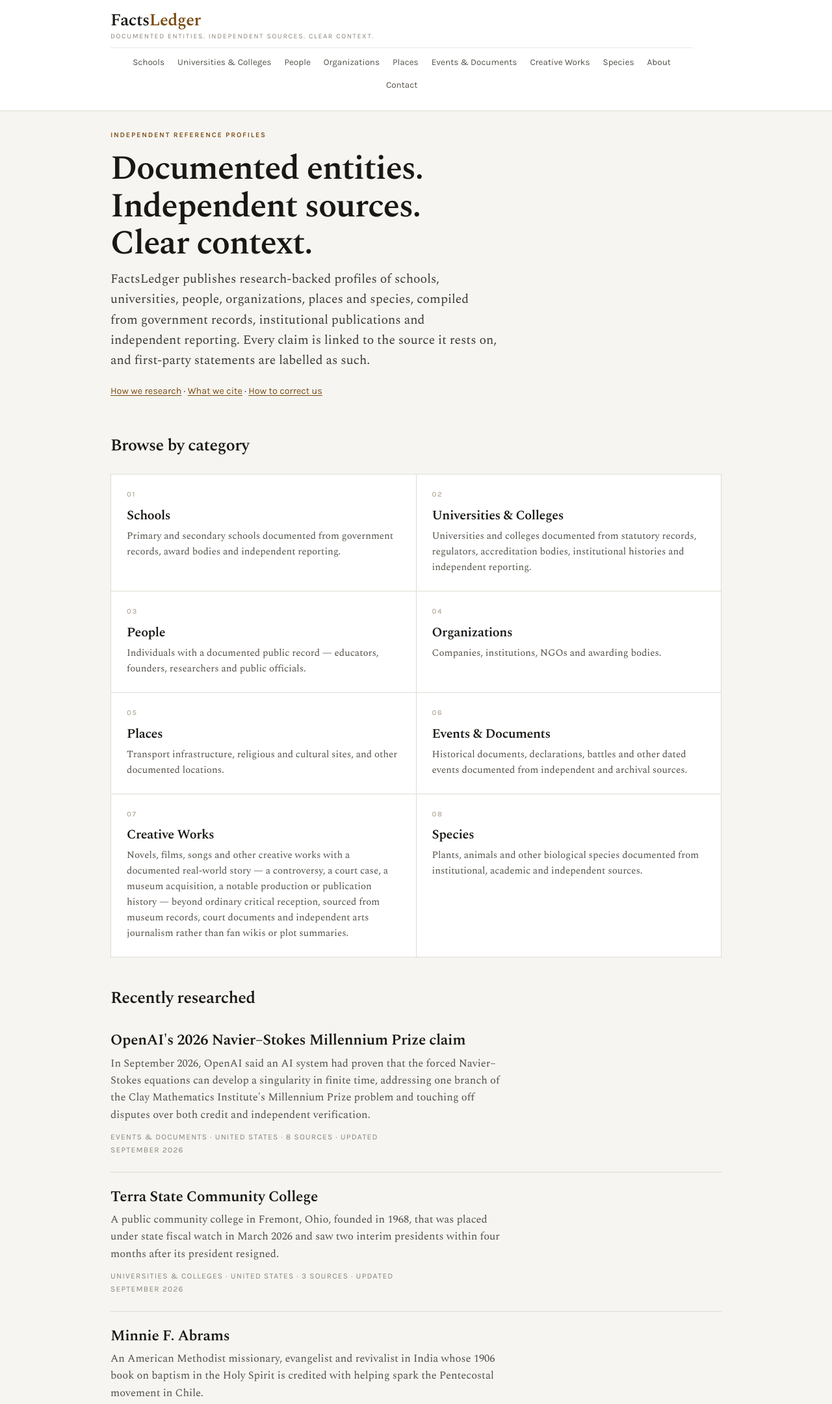
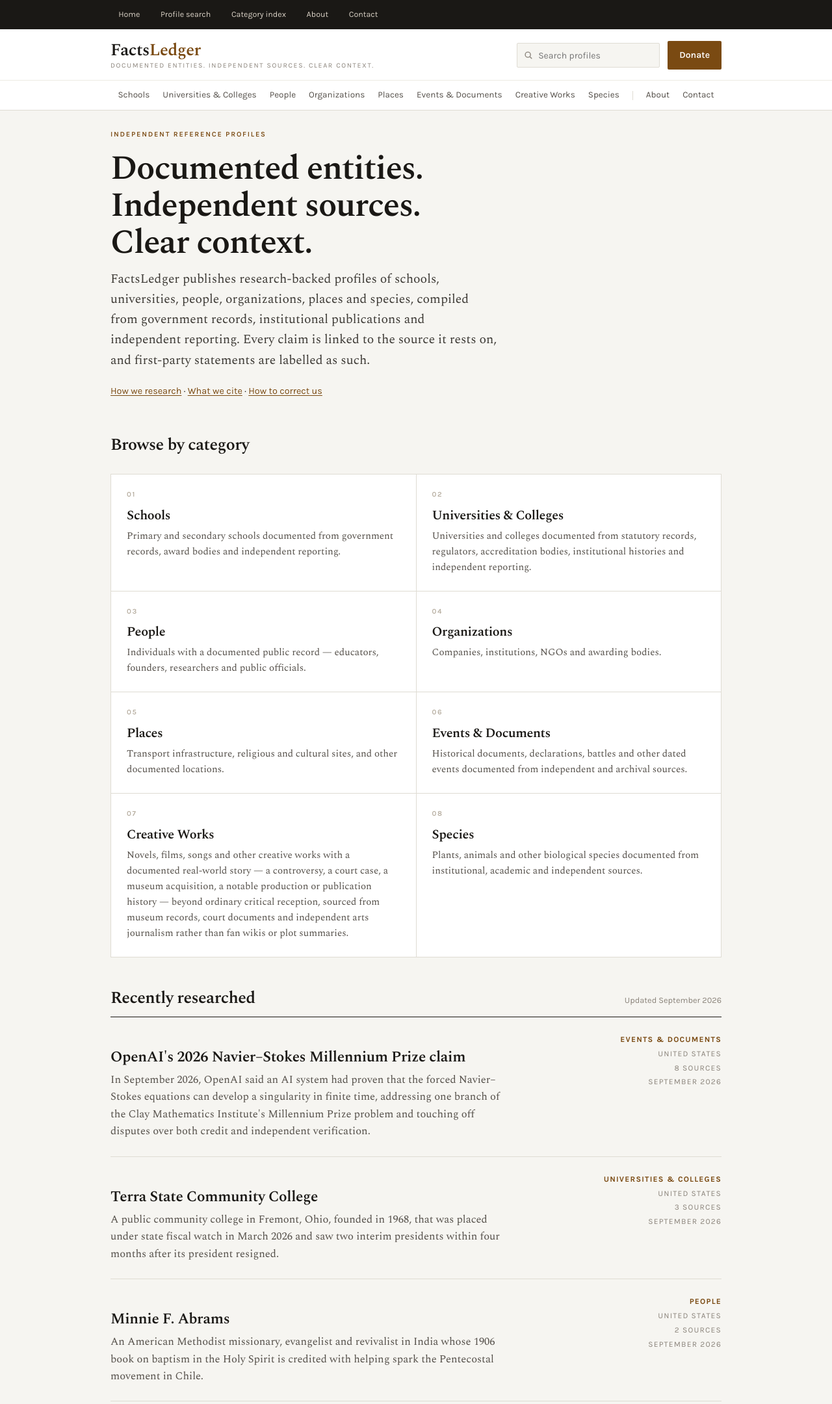
Before and after one commit to roksana-commits/factsledger, an Astro site: page / in a window 1280 px wide. Shown: the top 2160 px of the page at 65% size. Built offline with nearby package versions, Linux system fonts and the light colour scheme; Astro itself is replaced by a stand-in of ours.

Commit message:
Restore redesign header search donate and homepage layout

```diff
--- a/src/layouts/Base.astro
+++ b/src/layouts/Base.astro
@@ -59,14 +59,33 @@ const copyrightYears = year > SITE.founded ? `${SITE.founded}–${year}` : `${ye
   <body>
     <a class="skip" href="#main">Skip to content</a>
 
+    <div class="site-utility">
+      <nav class="wrap site-utility__inner" aria-label="Utility">
+        <a href="/">Home</a>
+        <a href="/search/">Profile search</a>
+        <a href="/">Category index</a>
+        <a href="/about/">About</a>
+        <a href="/contact/">Contact</a>
+      </nav>
+    </div>
     <header class="site-header">
       <div class="wrap site-header__inner">
         <a class="brand" href="/">
           Facts<span>Ledger</span>
           <small>{SITE.tagline}</small>
         </a>
+        <div class="site-header__actions">
+          <form class="search" action="/search/" method="get" role="search">
+            <svg width="14" height="14" viewBox="0 0 16 16" fill="none" stroke="currentColor" stroke-width="1.6" aria-hidden="true">
+              <circle cx="7" cy="7" r="4.6"></circle><path d="M10.5 10.5 L14 14"></path>
+            </svg>
+            <input type="search" name="q" placeholder="Search profiles" aria-label="Search profiles" />
+          </form>
+          <a class="btn-donate" href="/#support" aria-label="Support the FactsLedger research">Donate</a>
+        </div>
+      </div>
       <nav class="nav" aria-label="Primary">
-          <ul>
+        <ul class="nav__inner">
           {CATEGORIES.map((c) => (
             <li>
               <a href={`/${c.slug}/`} aria-current={path.startsWith(`/${c.slug}/`) ? 'page' : undefined}>
@@ -74,11 +93,12 @@ const copyrightYears = year > SITE.founded ? `${SITE.founded}–${year}` : `${ye
               </a>
             </li>
           ))}
-            <li><a href="/about/" aria-current={path.startsWith('/about/') ? 'page' : undefined}>About</a></li>
-            <li><a href="/contact/" aria-current={path === '/contact/' ? 'page' : undefined}>Contact</a></li>
+          <li class="nav__end">
+            <a href="/about/" aria-current={path.startsWith('/about/') ? 'page' : undefined}>About</a>
+            <a href="/contact/" aria-current={path === '/contact/' ? 'page' : undefined}>Contact</a>
+          </li>
         </ul>
       </nav>
-      </div>
     </header>
 
     <main id="main">
@@ -88,7 +108,7 @@ const copyrightYears = year > SITE.founded ? `${SITE.founded}–${year}` : `${ye
     <footer class="site-footer">
       <div class="wrap">
         <div class="site-footer__inner">
-          <div>
+          <div class="site-footer__identity">
             <h2>{SITE.name}</h2>
             <p style="margin:0 0 0.6rem">{SITE.description}</p>
             <p style="margin:0"><a href={`mailto:${SITE.email}`}>{SITE.email}</a></p>
@@ -110,6 +130,11 @@ const copyrightYears = year > SITE.founded ? `${SITE.founded}–${year}` : `${ye
               <li><a href={`/about/${SITE.author.slug}/`}>Authors</a></li>
             </ul>
           </div>
+          <div class="site-footer__support">
+            <h2>Support</h2>
+            <p>Support helps keep the research and website maintenance going.</p>
+            <a class="btn-donate" href="/#support">Donate</a>
+          </div>
         </div>
         <div class="site-footer__legal">
           <p style="margin:0 0 0.5rem">
--- a/src/pages/index.astro
+++ b/src/pages/index.astro
@@ -53,30 +53,48 @@ const jsonLd = {
       ))}
     </ul>
 
-    <h2 style="margin-top:3rem">Recently researched</h2>
+    <div class="section-heading" style="margin-top:3rem">
+      <h2>Recently researched</h2>
+      {recent[0] && <span>Updated {fmt(recent[0].data.lastUpdated)}</span>}
+    </div>
     {recent.length === 0 ? (
       <p style="color:var(--ink-soft)">No profiles published yet.</p>
     ) : (
       <ul class="index-list">
         {recent.map((e: any) => (
-          <li>
+          <li class="index-list__row">
+            <div class="index-list__content">
               <a href={`/${e.category}/${e.id}/`}>{e.data.title}</a>
               <p>{e.data.summary}</p>
-            <p class="card__meta">
-              {e.categoryLabel} · {e.data.country} · {e.data.sources.length} sources · updated {fmt(e.data.lastUpdated)}
-            </p>
+            </div>
+            <aside class="index-list__aside" aria-label={`${e.data.title} metadata`}>
+              <strong>{e.categoryLabel}</strong>
+              <span>{e.data.country}</span>
+              <span>{e.data.sources.length} sources</span>
+              <time datetime={e.data.lastUpdated.toISOString()}>{fmt(e.data.lastUpdated)}</time>
+            </aside>
           </li>
         ))}
       </ul>
     )}
 
-    <div class="narrow">
-      <h2 style="margin-top:3rem">What this site is not</h2>
+    <div class="home-panels">
+      <section class="home-panel home-panel--plain">
+        <h2>What this site is not</h2>
         <p>
           {SITE.name} is not an encyclopedia and does not reproduce content from one. Profiles are researched
           independently from primary and published sources. Where a claim cannot be verified, it is listed openly as an
           open item rather than published as fact.
         </p>
+      </section>
+      <section class="home-panel home-panel--support" id="support">
+        <h2>Support the research</h2>
+        <p>
+          Every profile takes careful source-reading before publication. If you would like to support the research and
+          website maintenance, contact us to discuss it.
+        </p>
+        <a class="btn-donate" href={`mailto:${SITE.email}?subject=Support%20FactsLedger`}>Donate</a>
+      </section>
     </div>
   </div>
 </Base>
--- a/src/styles/global.css
+++ b/src/styles/global.css
@@ -102,6 +102,10 @@ main { padding: 1.75rem 0 1rem; }
 
 /* ---------- header (masthead) ---------- */
 
+.site-utility { background: #1a1815; color: #b5ac9e; font-family: var(--font-ui); font-size: 0.78rem; }
+.site-utility__inner { display: flex; flex-wrap: wrap; align-items: center; gap: 0.45rem; min-height: 2.8rem; }
+.site-utility__inner a { color: #d8d0c4; border: 1px solid transparent; padding: 0.38rem 0.7rem; text-decoration: none; }
+.site-utility__inner a:hover { color: #fff; border-color: #5a5146; }
 .site-header { background: var(--surface); border-bottom: 1px solid var(--line); }
 .site-header__inner {
   width: min(100% - 2.5rem, 58.75rem); margin-inline: auto;
@@ -115,6 +119,7 @@ main { padding: 1.75rem 0 1rem; }
   display: block; font-family: var(--font-ui); font-weight: 400; font-size: 0.656rem;
   letter-spacing: 0.16em; text-transform: uppercase; color: var(--ink-faint); margin-top: 0.4rem;
 }
+.site-header__actions { display: flex; align-items: center; justify-content: flex-end; gap: 0.75rem; margin-left: auto; }
 
 .nav { border-top: 1px solid var(--line-soft); }
 .nav > ul,
@@ -154,6 +159,8 @@ main { padding: 1.75rem 0 1rem; }
   font-size: 0.781rem; line-height: 1.6; color: #7a6e60;
 }
 .site-footer__legal a { color: #9a9186; }
+.site-footer__support p { color: #9a9186; margin: 0 0 1rem; max-width: 19rem; }
+.site-footer__support .btn-donate { margin-top: 0.25rem; }
 
 /* ---------- page furniture ---------- */
 
@@ -343,6 +350,25 @@ main { padding: 1.75rem 0 1rem; }
   letter-spacing: 0.1em; text-transform: uppercase; color: var(--ink-faint);
   margin: 0.7rem 0 1.5rem !important; padding-bottom: 0;
 }
+.index-list__row { display: grid; grid-template-columns: minmax(0, 1fr) minmax(10rem, 13rem); gap: 2rem; padding: 0 0 1.5rem; margin-top: 1.5rem; }
+.index-list__content > a { display: inline-block; padding-top: 0; font-family: var(--font-body); font-size: 1.438rem; font-weight: 600; letter-spacing: -0.015em; line-height: 1.25; color: var(--ink); text-decoration: none; }
+.index-list__content > a:hover { color: var(--accent); }
+.index-list__content p { max-width: 74ch; margin: 0.4rem 0 0; font-size: 1.031rem; line-height: 1.6; color: var(--ink-soft); }
+.index-list__aside { align-self: start; display: grid; gap: 0.35rem; padding-top: 0.15rem; text-align: right; font-family: var(--font-ui); font-size: 0.75rem; letter-spacing: 0.1em; line-height: 1.35; text-transform: uppercase; color: var(--ink-faint); }
+.index-list__aside strong { color: var(--accent); font-size: 0.75rem; }
+.index-list__aside time { color: var(--ink-faint); }
+.section-heading { display: flex; align-items: baseline; justify-content: space-between; gap: 1rem; border-bottom: 1px solid var(--ink); }
+.section-heading h2 { margin: 0; padding: 0 0 0.75rem; border: 0; }
+.section-heading h2::before { content: none; }
+.section-heading > span { font-family: var(--font-ui); font-size: 0.8rem; color: var(--ink-faint); white-space: nowrap; }
+.home-panels { display: grid; grid-template-columns: repeat(2, minmax(0, 1fr)); gap: 1.5rem; margin-top: 3.5rem; }
+.home-panel { padding: 1.75rem 1.9rem 1.9rem; border: 1px solid var(--line); border-top: 3px solid var(--ink); background: var(--surface); }
+.home-panel h2 { margin: 0 0 0.875rem; font-family: var(--font-ui); font-size: 0.75rem; font-weight: 700; letter-spacing: 0.14em; text-transform: uppercase; color: var(--ink); }
+.home-panel h2::before { content: none; }
+.home-panel p { margin: 0; font-size: 1.031rem; line-height: 1.68; color: var(--ink-soft); }
+.home-panel--support { border-top-color: var(--accent); background: var(--accent-soft); }
+.home-panel--support h2 { color: var(--accent); }
+.home-panel--support .btn-donate { margin-top: 1.375rem; }
 
 /* ---------- forms ---------- */
 
@@ -424,6 +450,21 @@ button[disabled] { opacity: 0.6; cursor: progress; }
 .rail li a { display: block; padding: 0.56rem 0; font-size: 0.844rem; color: var(--ink-soft); text-decoration: none; }
 .rail li a:hover { color: var(--accent); }
 @media (max-width: 60rem) { .rail { position: static; max-width: none; } }
+@media (max-width: 52rem) {
+  .site-header__actions { width: 100%; justify-content: flex-start; margin-left: 0; }
+  .site-header__actions .search { flex: 1 1 auto; }
+  .index-list__row { grid-template-columns: 1fr; gap: 0.75rem; }
+  .index-list__aside { display: flex; flex-wrap: wrap; gap: 0.4rem 0.75rem; padding-top: 0; text-align: left; }
+  .index-list__aside span::before, .index-list__aside time::before { content: '· '; }
+  .home-panels { grid-template-columns: 1fr; }
+}
+@media (max-width: 34rem) {
+  .site-header__actions { align-items: stretch; }
+  .site-header__actions .search { min-width: 0; }
+  .site-header__actions .btn-donate { padding-inline: 0.85rem; }
+  .section-heading { align-items: flex-start; flex-direction: column; gap: 0.35rem; }
+  .section-heading > span { padding-bottom: 0.75rem; }
+}
 
 /* country filter chips on listing pages */
 .filters { display: flex; flex-wrap: wrap; gap: 0.5rem; align-items: center; font-family: var(--font-ui); font-size: 0.813rem; padding: 1rem 0; border-bottom: 1px solid var(--line); }
```
Also changed, not shown: src/pages/search/index.astro (added, +90 -0 lines). Lines whose indentation alone changed are shown as unchanged.
